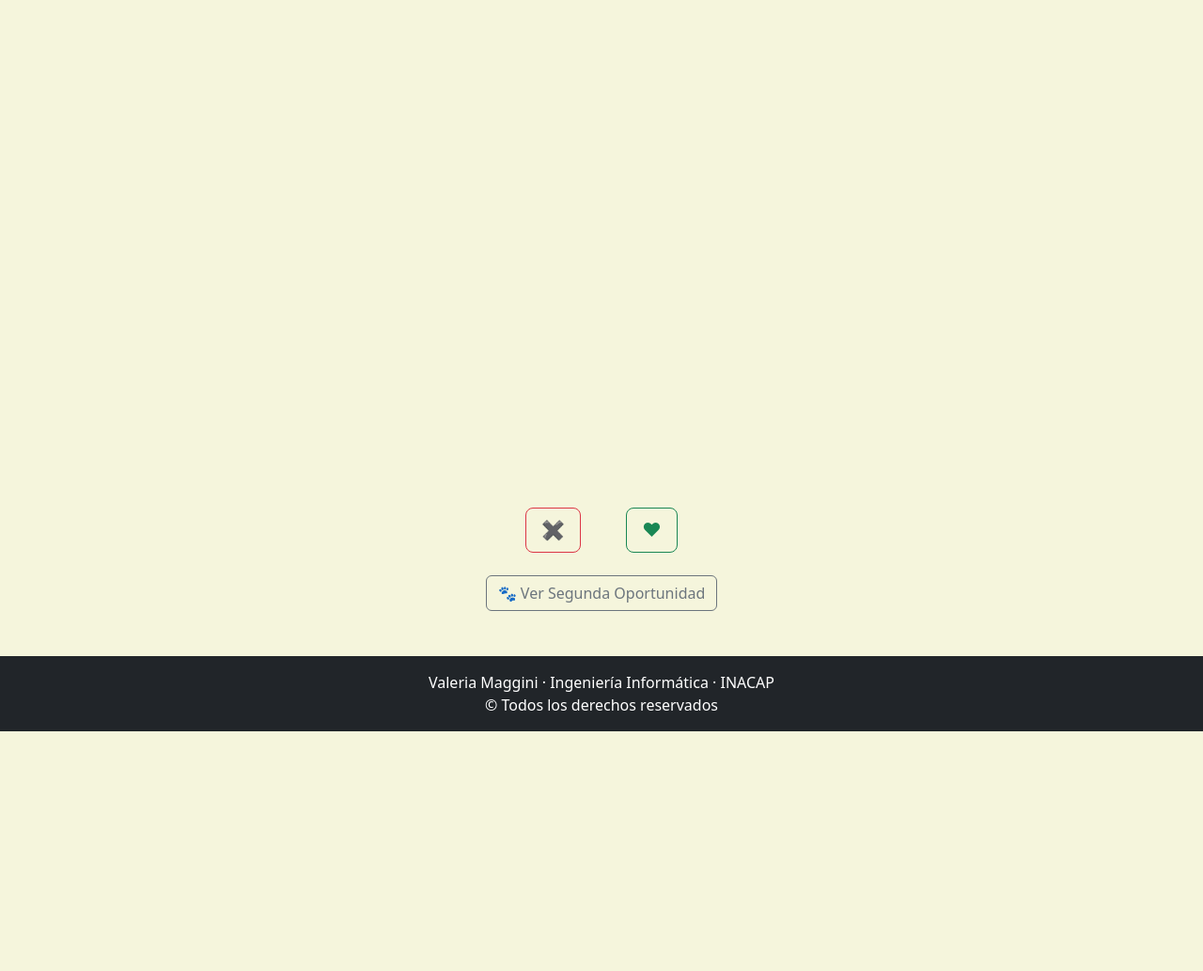
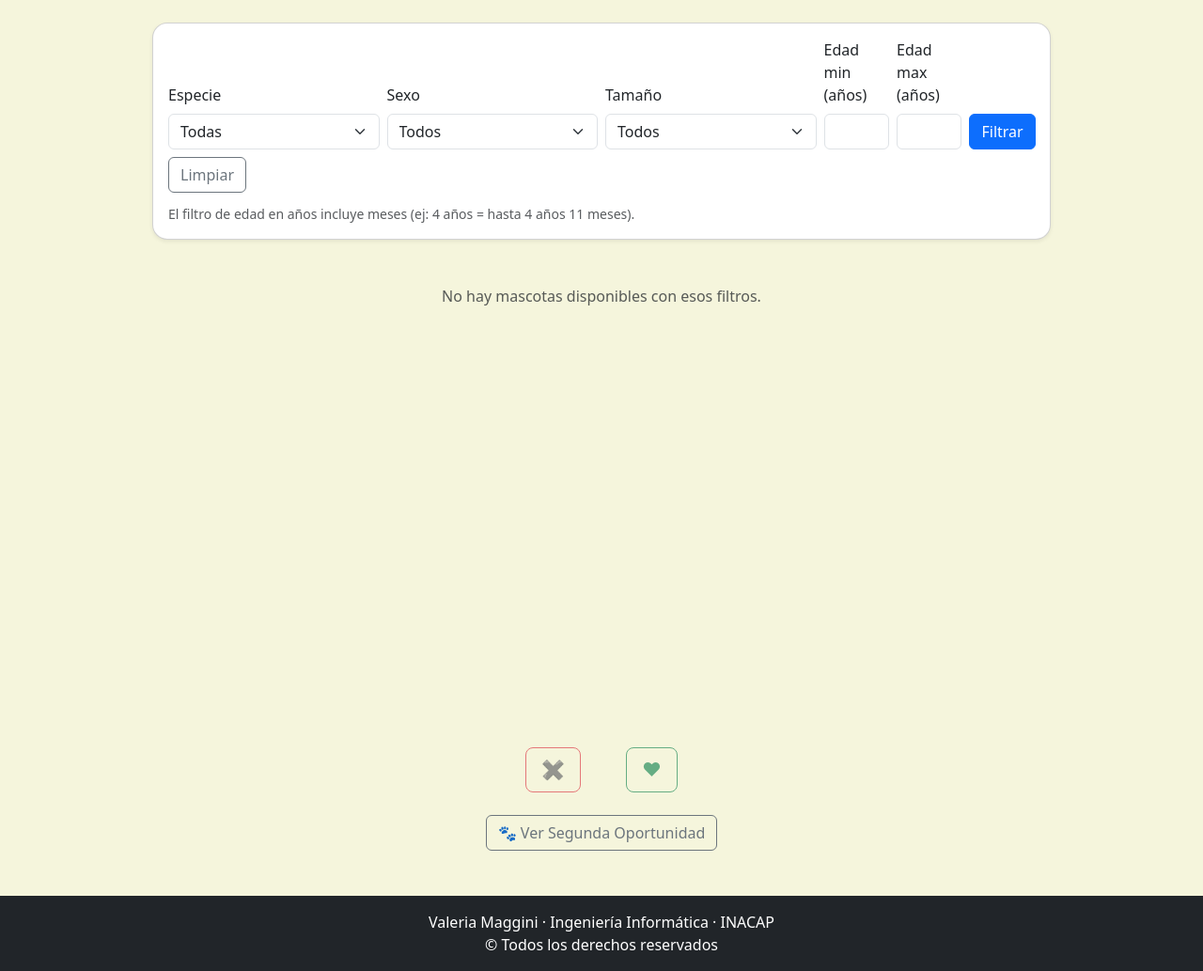
Before and after one commit to Mightydizzy/adoptapp, a Django app: page /mascotas/descubrir/ in a window 1280 px wide. Shown: the part 56-1089 px from the top of the page at 94% size. Before the commit the page ends 834 px from the top, so only its background shows below. Run offline with Django 4.2, Linux system fonts and the light colour scheme; a user stored in the database is signed in; tables that the repository leaves empty hold one stand-in row (values such as "Sample post"); some libraries are stand-ins or nearby versions.

Commit message:
filtros y editar mascota

```diff
--- a/pets/views.py
+++ b/pets/views.py
@@ -25,12 +25,59 @@
 
 @login_required
 def descubrir_mascotas(request):
-    Mascota.objects.filter(disponible=True)
-    vistas = Reaccion.objects.filter(usuario=request.user).values_list("mascota_id", flat=True)
+    vistas = Reaccion.objects.filter(
+        usuario=request.user
+    ).values_list("mascota_id", flat=True)
 
-    mascotas = Mascota.objects.exclude(publicador=request.user).exclude(id__in=vistas).order_by("-fecha_publicacion")
+    mascotas = (
+        Mascota.objects
+        .filter(disponible=True)
+        .exclude(publicador=request.user)
+        .exclude(id__in=vistas)
+    )
 
-    return render(request, "pets/descubrir.html", {"mascotas": mascotas})
+    # ---------- FILTROS ----------
+    especie = request.GET.get("especie")
+    sexo = request.GET.get("sexo")
+    tamano = request.GET.get("tamano")
+    edad_min = request.GET.get("edad_min")
+    edad_max = request.GET.get("edad_max")
+
+    if especie:
+        mascotas = mascotas.filter(especie=especie)
+
+    if sexo:
+        mascotas = mascotas.filter(sexo=sexo)
+
+    if tamano:
+        mascotas = mascotas.filter(tamaño=tamano)
+
+    edad_min_anios = request.GET.get("edad_min") or ""
+    edad_max_anios = request.GET.get("edad_max") or ""
+
+    if edad_min_anios.isdigit():
+        mascotas = mascotas.filter(edad_meses__gte=int(edad_min_anios) * 12)
+
+    if edad_max_anios.isdigit():
+        mascotas = mascotas.filter(edad_meses__lt=(int(edad_max_anios) + 1) * 12)
+
+
+    mascotas = mascotas.order_by("-fecha_publicacion")
+
+    return render(request, "pets/descubrir.html", {
+        "mascotas": mascotas,
+        "filters": {
+            "especie": especie,
+            "sexo": sexo,
+            "tamano": tamano,
+            "edad_min": edad_min,
+            "edad_max": edad_max,
+        },
+        "ESPECIES": Mascota.SPECIES,
+        "SEXOS": Mascota.SEXO_CHOICES,
+        "SIZES": Mascota.SIZES,
+    })
+
 
 
 @login_required
--- a/templates/pets/descubrir.html
+++ b/templates/pets/descubrir.html
@@ -2,39 +2,129 @@
 {% block title %}Descubrir Mascotas{% endblock %}
 
 {% block content %}
-<div class="d-flex justify-content-center mt-4">
+<div class="container mt-4" style="max-width: 980px;">
+
+  <!-- FILTROS -->
+  <form method="get" class="card p-3 mb-4 shadow-sm rounded-4">
+    <div class="row g-2 align-items-end">
+
+      <div class="col-12 col-md-3">
+        <label class="form-label">Especie</label>
+        <select name="especie" class="form-select">
+          <option value="">Todas</option>
+          {% for val, label in ESPECIES %}
+            <option value="{{ val }}" {% if filters.especie == val %}selected{% endif %}>
+              {{ label }}
+            </option>
+          {% endfor %}
+        </select>
+      </div>
+
+      <div class="col-12 col-md-3">
+        <label class="form-label">Sexo</label>
+        <select name="sexo" class="form-select">
+          <option value="">Todos</option>
+          {% for val, label in SEXOS %}
+            <option value="{{ val }}" {% if filters.sexo == val %}selected{% endif %}>
+              {{ label }}
+            </option>
+          {% endfor %}
+        </select>
+      </div>
+
+      <div class="col-12 col-md-3">
+        <label class="form-label">Tamaño</label>
+        <select name="tamano" class="form-select">
+          <option value="">Todos</option>
+          {% for val, label in SIZES %}
+            <option value="{{ val }}" {% if filters.tamano == val %}selected{% endif %}>
+              {{ label }}
+            </option>
+          {% endfor %}
+        </select>
+      </div>
+
+      <div class="col-6 col-md-1">
+        <label class="form-label">Edad min (años)</label>
+        <input type="number" min="0" name="edad_min" class="form-control" value="{{ filters.edad_min }}">
+      </div>
+
+      <div class="col-6 col-md-1">
+        <label class="form-label">Edad max (años)</label>
+        <input type="number" min="0" name="edad_max" class="form-control" value="{{ filters.edad_max }}">
+      </div>
+
+      <div class="col-12 col-md-1 d-grid">
+        <button class="btn btn-primary">Filtrar</button>
+      </div>
+
+      <div class="col-12 col-md-1 d-grid">
+        <a href="{% url 'descubrir' %}" class="btn btn-outline-secondary">Limpiar</a>
+      </div>
+
+      <div class="col-12">
+        <div class="small text-muted mt-1">
+          El filtro de edad en años incluye meses (ej: 4 años = hasta 4 años 11 meses).
+        </div>
+      </div>
+
+    </div>
+  </form>
+
+  <!-- TARJETAS -->
+  <div class="d-flex justify-content-center">
     <div id="card-container" class="position-relative" style="width: 350px; height: 500px;">
+      {% if mascotas %}
         {% for mascota in mascotas %}
         <div class="card position-absolute w-100 h-100 shadow-lg rounded-4 mascota-card"
              data-id="{{ mascota.id }}"
              style="background: white; display: {% if forloop.first %}block{% else %}none{% endif %};">
-      <img src="{{ mascota.foto.url }}" class="card-img-top rounded-top-4" style="height: 60%; object-fit: cover;" alt="{{ mascota.nombre }}">
+          <img src="{{ mascota.foto.url }}"
+               class="card-img-top rounded-top-4"
+               style="height: 60%; object-fit: cover;"
+               alt="{{ mascota.nombre }}">
+
           <div class="card-body text-center">
-        <h4>{{ mascota.nombre }}</h4>
-        <p>
-          {{ mascota.especie|capfirst }} ·
+            <h4 class="mb-2">{{ mascota.nombre }}</h4>
+
+            <p class="mb-0">
+              {{ mascota.get_especie_display }} ·
               {% if mascota.sexo == "M" %}
                 ♂ Macho
               {% elif mascota.sexo == "H" %}
                 ♀ Hembra
-          {% endif %} ·
-          {{ mascota.edad_legible }} · {{ mascota.ciudad }}
-          {{ mascota.tamaño|capfirst }} · {{ mascota.descripcion }}
+              {% else %}
+                —
+              {% endif %}
+              · {{ mascota.edad_legible }} · {{ mascota.ciudad }}
+            </p>
+
+            <p class="mt-2 mb-0">
+              {{ mascota.get_tamaño_display }} · {{ mascota.descripcion }}
             </p>
           </div>
         </div>
         {% endfor %}
+      {% else %}
+        <div class="text-center text-muted mt-4">
+          No hay mascotas disponibles con esos filtros.
+        </div>
+      {% endif %}
     </div>
   </div>
 
+  <!-- BOTONES -->
   <div class="d-flex justify-content-center mt-3 gap-5">
-  <button class="btn btn-outline-danger btn-lg" id="btn-descartar">✖</button>
-  <button class="btn btn-outline-success btn-lg" id="btn-like">❤</button>
+    <button class="btn btn-outline-danger btn-lg" id="btn-descartar" {% if not mascotas %}disabled{% endif %}>✖</button>
+    <button class="btn btn-outline-success btn-lg" id="btn-like" {% if not mascotas %}disabled{% endif %}>❤</button>
   </div>
+
   <div class="d-flex justify-content-center mt-4">
     <a href="{% url 'segunda_oportunidad' %}" class="btn btn-outline-secondary">
       🐾 Ver Segunda Oportunidad
     </a>
+  </div>
+
 </div>
 
 
@@ -43,12 +133,20 @@
 let currentIndex = 0;
 
 function showNextCard() {
+  if (!cards.length) return;
+
   if (currentIndex < cards.length - 1) {
     cards[currentIndex].style.display = "none";
     currentIndex++;
     cards[currentIndex].style.display = "block";
   } else {
-    document.getElementById("card-container").innerHTML = "<p>No hay más mascotas disponibles</p>";
+    document.getElementById("card-container").innerHTML =
+      "<p class='text-center text-muted mt-4'>No hay más mascotas disponibles</p>";
+
+    const likeBtn = document.getElementById("btn-like");
+    const discBtn = document.getElementById("btn-descartar");
+    if (likeBtn) likeBtn.disabled = true;
+    if (discBtn) discBtn.disabled = true;
   }
 }
 
@@ -58,9 +156,13 @@
 
   fetch(`/mascotas/reaccionar/${mascotaId}/`, {
     method: "POST",
-    headers: { "X-CSRFToken": "{{ csrf_token }}" },
+    headers: {
+      "X-CSRFToken": "{{ csrf_token }}",
+      "X-Requested-With": "XMLHttpRequest",
+      "Content-Type": "application/x-www-form-urlencoded"
+    },
     body: new URLSearchParams({ accion })
-  });
+  }).catch(() => {});
 
   showNextCard();
 }
@@ -89,10 +191,10 @@
 
     card.style.transition = "transform 0.4s ease";
 
-    if (deltaX > 150) { // like
+    if (deltaX > 150) {
       card.style.transform = "translateX(400px) rotate(20deg)";
       setTimeout(() => reaccionar("like"), 400);
-    } else if (deltaX < -150) { // descartar
+    } else if (deltaX < -150) {
       card.style.transform = "translateX(-400px) rotate(-20deg)";
       setTimeout(() => reaccionar("descartar"), 400);
     } else {
@@ -100,18 +202,24 @@
     }
   });
 
-  // soporte touch
+  card.addEventListener("mouseleave", () => {
+    if (!isDragging) return;
+    isDragging = false;
+    card.style.transition = "transform 0.2s ease";
+    card.style.transform = "translateX(0) rotate(0)";
+  });
+
   card.addEventListener("touchstart", e => {
     startX = e.touches[0].clientX;
     isDragging = true;
     card.style.transition = "none";
-  });
+  }, { passive: true });
 
   card.addEventListener("touchmove", e => {
     if (!isDragging) return;
     const deltaX = e.touches[0].clientX - startX;
     card.style.transform = `translateX(${deltaX}px) rotate(${deltaX / 20}deg)`;
-  });
+  }, { passive: true });
 
   card.addEventListener("touchend", e => {
     if (!isDragging) return;
@@ -132,19 +240,28 @@
   });
 });
 
-// --- Botones que fuerzan swipe ---
-document.getElementById("btn-like").addEventListener("click", () => {
+// --- Botones ---
+const btnLike = document.getElementById("btn-like");
+const btnDescartar = document.getElementById("btn-descartar");
+
+if (btnLike) {
+  btnLike.addEventListener("click", () => {
+    if (!cards.length) return;
     const card = cards[currentIndex];
     card.style.transition = "transform 0.4s ease";
     card.style.transform = "translateX(400px) rotate(20deg)";
     setTimeout(() => reaccionar("like"), 400);
   });
+}
 
-document.getElementById("btn-descartar").addEventListener("click", () => {
+if (btnDescartar) {
+  btnDescartar.addEventListener("click", () => {
+    if (!cards.length) return;
     const card = cards[currentIndex];
     card.style.transition = "transform 0.4s ease";
     card.style.transform = "translateX(-400px) rotate(-20deg)";
     setTimeout(() => reaccionar("descartar"), 400);
   });
+}
 </script>
 {% endblock %}
```
Also changed, not shown: templates/pets/editar_mascota.html (+0 -22 lines). Lines whose indentation alone changed are shown as unchanged.
